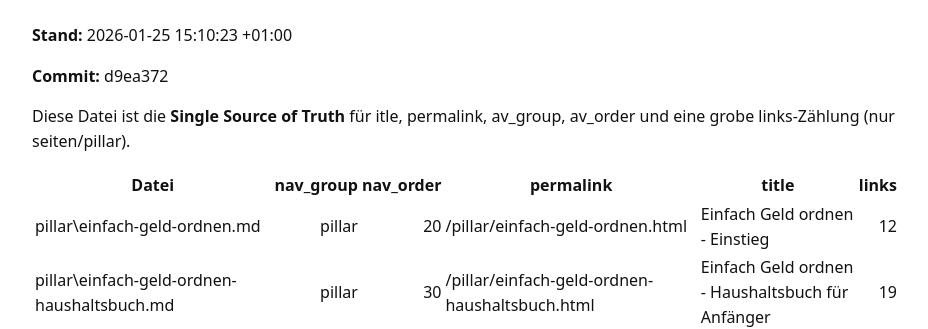
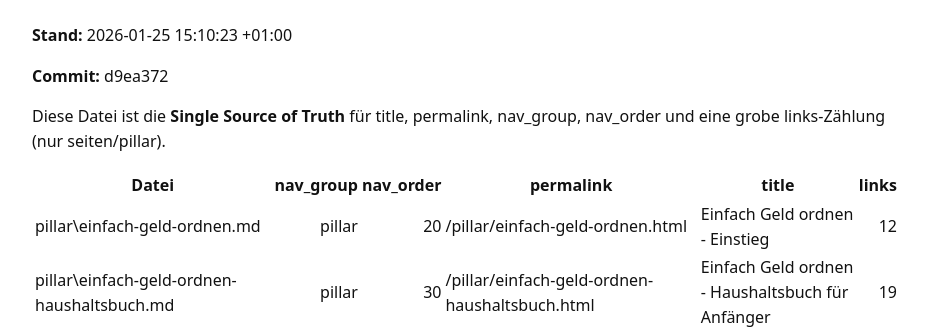
Before and after one commit to gluecklich-tools/einfach-geld-ordnen, a Jekyll site: the page built from 01_governance/NAV_INVENTUR.md, in a window 1280 px wide. Shown: the part 177-506 px from the top of the page, without its empty margins (174-1102 px from the left). Built offline with Jekyll 4.4.1, drawn with Linux system fonts in a browser that asks for light colours; our own code applies the rules of GitHub Pages for plain Markdown files.

Commit message:
Full replacement / Clone-Replace: PS tooling + NAV Inventur fix

```diff
--- a/01_governance/NAV_INVENTUR.md
+++ b/01_governance/NAV_INVENTUR.md
@@ -4,9 +4,7 @@
 
 **Commit:** d9ea372
 
-Diese Datei ist die **Single Source of Truth** für 	itle, permalink,
-av_group,
-av_order und eine grobe links-Zählung (nur seiten/pillar).
+Diese Datei ist die **Single Source of Truth** für title, permalink, nav_group, nav_order und eine grobe links-Zählung (nur seiten/pillar).
 
 | Datei | nav_group | nav_order | permalink | title | links |
 |---|---:|---:|---|---|---:|
```
